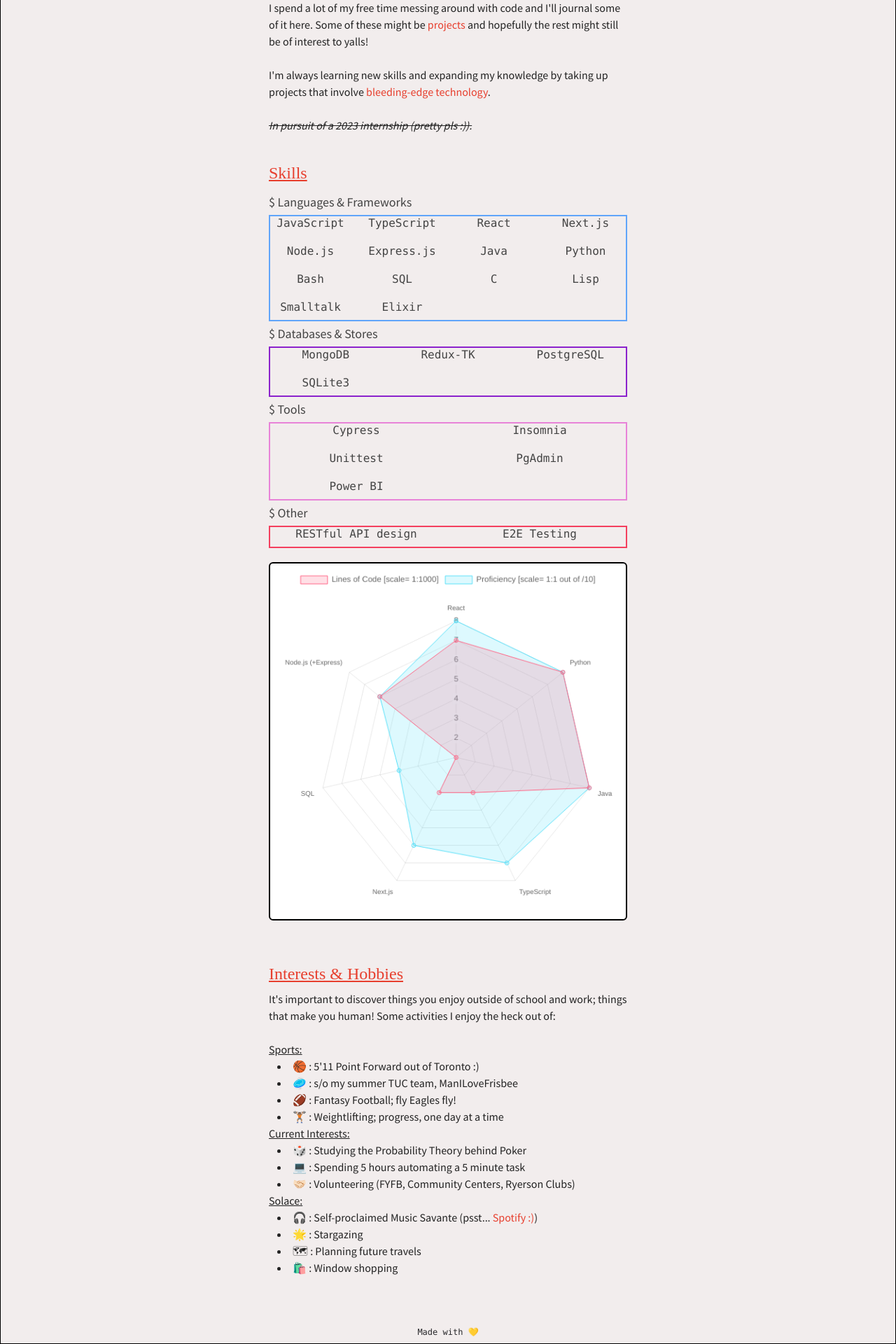
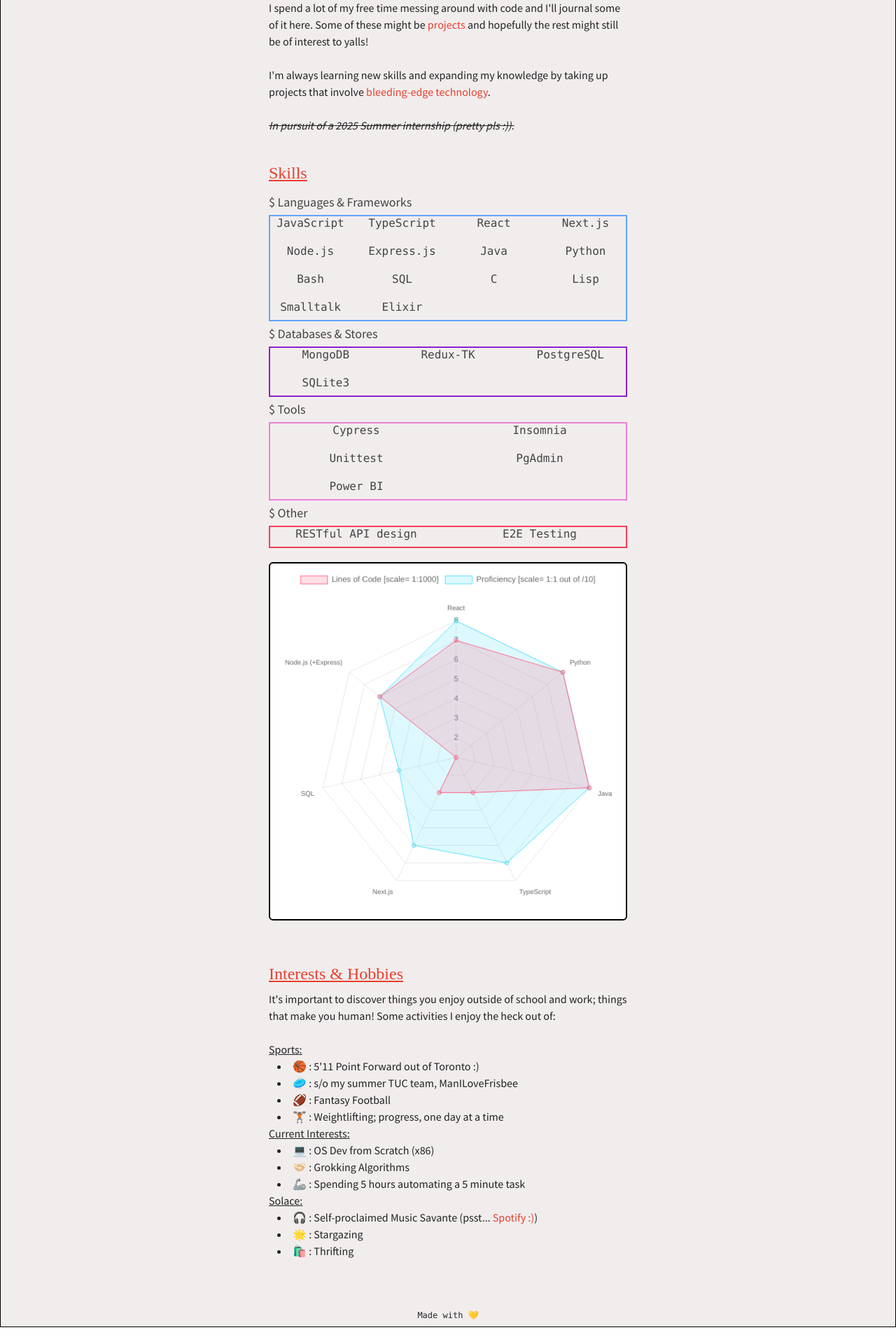
Before and after one commit to devarshi-ap/devfolio, a Next.js app: page /about in a window 1280 px wide. Shown: the part 406-2326 px from the top of the page at 70% size. After the commit the page ends 2302 px from the top, so only its background shows below. Built offline with nearby package versions, Linux system fonts and the light colour scheme; a web font is replaced by a local one.

Commit message:
blowing off dust

```diff
--- a/package.json
+++ b/package.json
@@ -10,7 +10,7 @@
     "@motionone/types": "^10.14.0",
     "chart.js": "^3.9.1",
     "framer-motion": "^7.3.5",
-    "next": "^13.5.3",
+    "next": "^14.2.13",
     "react": "^18.2.0",
     "react-chartjs-2": "^4.3.1",
     "react-dom": "^18.2.0",
--- a/pages/about.tsx
+++ b/pages/about.tsx
@@ -63,7 +63,7 @@ export default function AboutPage() {
                         <p>I'm Devarshi Patel and <a href="/" className="text-orange dark:text-twitter">this site</a> is my 🏡 on the 🕸.</p>
 
                         <p>
-                            I'm currently on an 8-mo co-op term @ OPG (Pickering) as a data engineer. Thereafter, I'll return as a 3A student at Ryerson working towards my HBSc. in CompSci.
+                            I recently completed a 12-month co-op term at OPG (PNGS) as a SWE Intern. Now, I'm a 3A CS Student working towards my HBSc. in Computer Science, having transferred from TMU to Western University.
                         </p>
 
                         <p>
@@ -76,7 +76,7 @@ export default function AboutPage() {
                         </p>
 
                         <p>
-                            <s><em>In pursuit of a 2023 internship (pretty pls :)).</em></s>
+                            <s><em>In pursuit of a 2025 Summer internship (pretty pls :)).</em></s>
                         </p>
                     </div>
 
@@ -115,23 +115,22 @@ export default function AboutPage() {
                             <ul className='list-disc list-inside ml-3'>
                                 <li>🏀 : 5'11 Point Forward out of Toronto :)</li>
                                 <li>🥏 : s/o my summer TUC team, ManILoveFrisbee</li>
-                                <li>🏈 : Fantasy Football; fly Eagles fly!</li>
+                                <li>🏈 : Fantasy Football</li>
                                 <li>🏋🏽 : Weightlifting; progress, one day at a time</li>
                             </ul>
 
                             <li className='underline'>Current Interests:</li>
                             <ul className='list-disc list-inside ml-3'>
-                                <li>🎲 : Studying the Probability Theory behind Poker</li>
-                                <li>💻 : Spending 5 hours automating a 5 minute task</li>
-                                <li>🤝🏻 : Volunteering (FYFB, Community Centers, Ryerson Clubs)</li>
+                                <li>💻 : OS Dev from Scratch (x86)</li>
+                                <li>🤝🏻 : Grokking Algorithms</li>
+                                <li>🦾 : Spending 5 hours automating a 5 minute task</li>
                             </ul>
 
                             <li className='underline'>Solace:</li>
                             <ul className='list-disc list-inside ml-3'>
                                 <li>🎧 : Self-proclaimed Music Savante (psst... <a href="https://open.spotify.com/user/dev9191?si=1fa1d94bb5564d46" className="text-orange dark:text-twitter">Spotify :)</a>)</li>
                                 <li>🌟 : Stargazing</li>
-                                <li>🗺 : Planning future travels</li>
-                                <li>🛍️ : Window shopping</li>
+                                <li>🛍️ : Thrifting</li>
                             </ul>
                         </ul>
                     </div>
--- a/pages/index.tsx
+++ b/pages/index.tsx
@@ -7,11 +7,12 @@ const IndexPage = () => (
         <div className="block mx-auto w-fit rounded-md mobile:scale-95 md:scale-100">
 
             <header className="flex flex-col [&>*]:p-1 mobile:space-y-5 md:space-y-8 text-left text-[#323232] dark:text-b_white">
-                <h1 className="font-Playfair mobile:text-6xl md:text-7xl text-a_brown dark:text-c_taupe">Hi, I'm Dev !</h1>
-                <div className="font-SansPro mobile:space-y-2 md:space-y-3 mobile:text-[1.1rem] md:text-[1.5rem] [&>*]:text-gray/[0.75] [&>*]:dark:text-c_taupe/[0.75]">
-                    <h1>{'{ x : x ∈'} (<span className="underline">3A CS Ryerson</span> ∩ <span className="underline">Current CS Co-op @ <strong>OPG</strong></span>) {'}'}</h1>
+                <h1 className="font-Playfair mobile:text-4xl md:text-5xl text-a_brown dark:text-c_taupe">Hi, I'm Dev !</h1>
+                <div className="font-SansPro mobile:text-[1.1rem] md:text-[1.2rem] [&>*]:text-gray/[0.75] [&>*]:dark:text-c_taupe/[0.75]">
+                    <h1>{'{ x : x ∈'} (<span className="underline">3A CS UWO</span> ∩ <span className="underline">Prev. SWE Co-op @ <strong>OPG</strong></span>) {'}'}</h1>
                     <h1>Welcome to my 🏡 on the <GiCobweb className="inline"/> !!</h1>
                 </div>
+                <h1 className='font-SansPro mobile:space-y-2 md:space-y-3 mobile:text-[0.75rem] md:text-[1rem] text-[#D6D6D6] dark:text-gray'><s><em>In pursuit of a 2025 Summer internship (pretty pls :)).</em></s></h1>
             </header>
 
             <Contact/>
--- a/pages/projects.tsx
+++ b/pages/projects.tsx
@@ -1,4 +1,3 @@
-import Link from 'next/link'
 import Layout from '../components/Layout'
 import ProjectBox from '../components/ProjectBox'
 import { projects } from '../utils/utils-data'
```
Also changed, not shown: 2 other files (tests, documents, lock files or other folders). Lines whose indentation alone changed are shown as unchanged.
